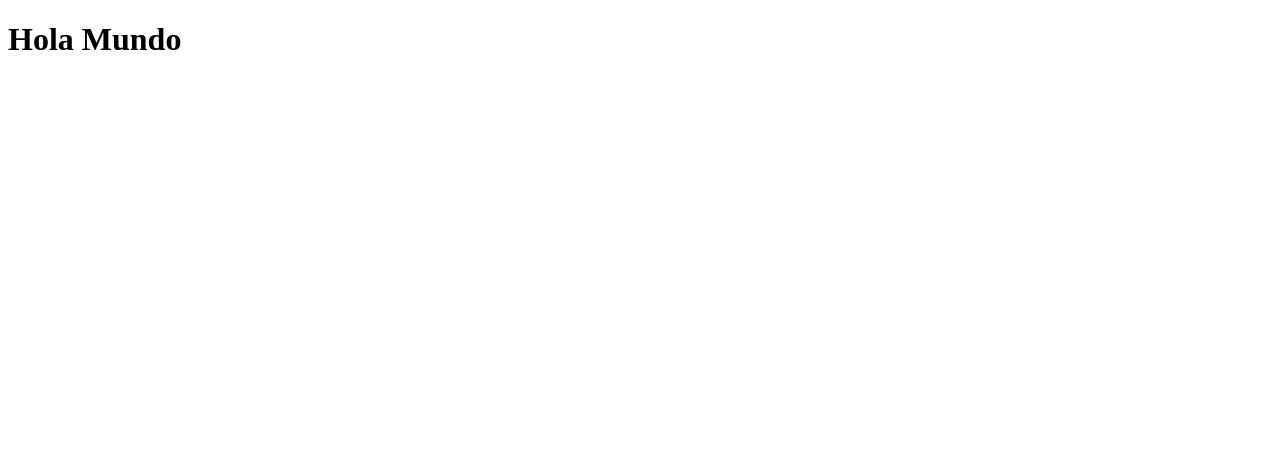
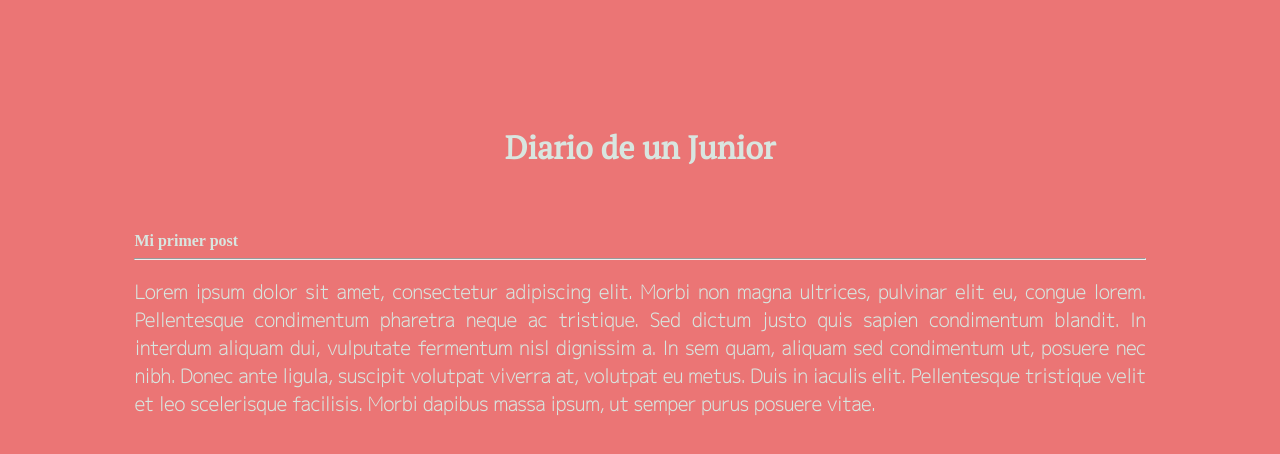
Before and after one commit to marc4919/simpleBlog, a plain HTML site: page index.html in a window 1280 px wide. Drawn offline with Linux system fonts and the light colour scheme.

Commit message:
añadido interfaz básica

```diff
--- /dev/null
+++ b/estilos.css
@@ -0,0 +1,29 @@
+body{
+    background-color: rgb(235,117,117)
+}
+
+h1, h2, h3, h4, h5, h6, p {
+    color: rgb(216,230,224)
+}
+
+h1{
+    font-family: 'PT Serif', serif;
+    text-align: center;
+    margin: 0px;
+    margin-top: 10%
+}
+
+h4{
+    margin: 0px;
+}
+
+h3{
+    font-family: 'M PLUS 1p', sans-serif;
+    text-align: justify;
+}
+
+div{
+    margin-top: 5%;
+    padding-left: 10%;
+    padding-right: 10%;
+}
--- a/index.html
+++ b/index.html
@@ -1,15 +1,32 @@
 <!DOCTYPE html>
-<html lang="en">
+<html lang="es">
 
 <head>
     <meta charset="UTF-8">
     <meta http-equiv="X-UA-Compatible" content="IE=edge">
     <meta name="viewport" content="width=device-width, initial-scale=1.0">
+    <link rel="stylesheet" href="estilos.css">
+    <link rel="preconnect" href="https://fonts.googleapis.com">
+    <link rel="preconnect" href="https://fonts.gstatic.com" crossorigin>
+    <link href="https://fonts.googleapis.com/css2?family=M+PLUS+1p:wght@100&family=PT+Serif&display=swap"
+        rel="stylesheet">
     <title>Document</title>
 </head>
 
 <body>
-    <h1>Hola Mundo</h1>
+    <h1>Diario de un Junior</h1>
+    <div>
+        <h4>Mi primer post</h4>
+        <hr>
+        <h3>Lorem ipsum dolor sit amet, consectetur adipiscing elit. Morbi non magna ultrices, pulvinar elit eu, congue
+            lorem. Pellentesque condimentum pharetra neque ac tristique. Sed dictum justo quis sapien condimentum
+            blandit.
+            In interdum aliquam dui, vulputate fermentum nisl dignissim a. In sem quam, aliquam sed condimentum ut,
+            posuere
+            nec nibh. Donec ante ligula, suscipit volutpat viverra at, volutpat eu metus. Duis in iaculis elit.
+            Pellentesque
+            tristique velit et leo scelerisque facilisis. Morbi dapibus massa ipsum, ut semper purus posuere vitae.</h3>
+    </div>
 </body>
 
 </html>
```
